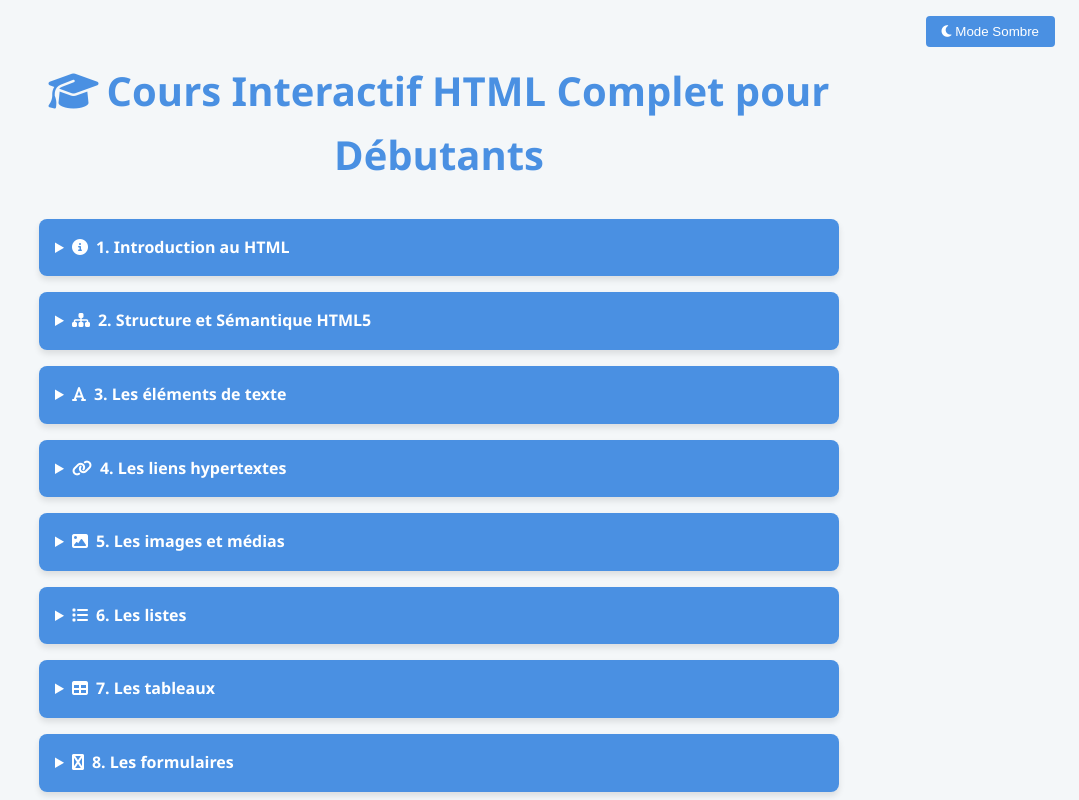
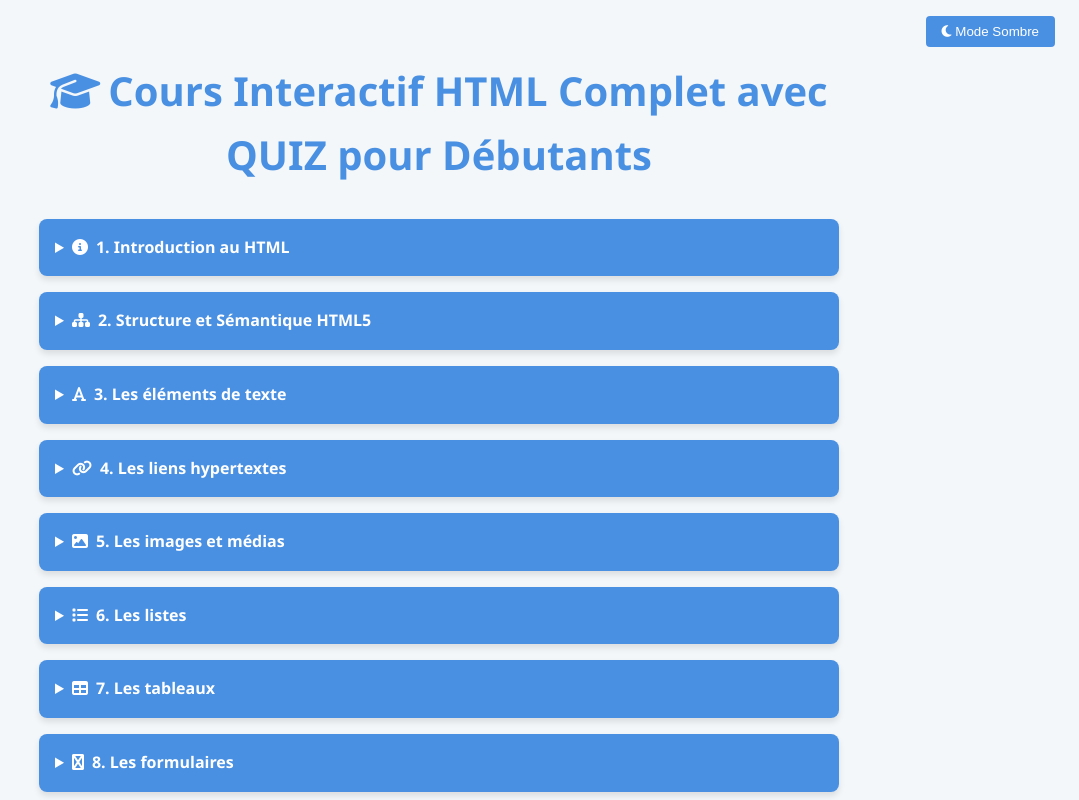
Before and after one commit to romyklk/html-interactif-learning, a plain HTML site: page index.html in a window 1280 px wide. Shown: the top 800 px of the page, without its empty margins (201-1280 px from the left). Drawn offline with nearby package versions, Linux system fonts and the light colour scheme.

Commit message:
Update index.html

```diff
--- a/index.html
+++ b/index.html
@@ -181,7 +181,7 @@
     </button>
 
     <div class="container">
-        <h1><i class="fas fa-graduation-cap icon"></i>Cours Interactif HTML Complet pour Débutants</h1>
+        <h1><i class="fas fa-graduation-cap icon"></i>Cours Interactif HTML Complet avec QUIZ pour Débutants</h1>
 
         <details>
             <summary><i class="fas fa-info-circle icon"></i>1. Introduction au HTML</summary>
```
